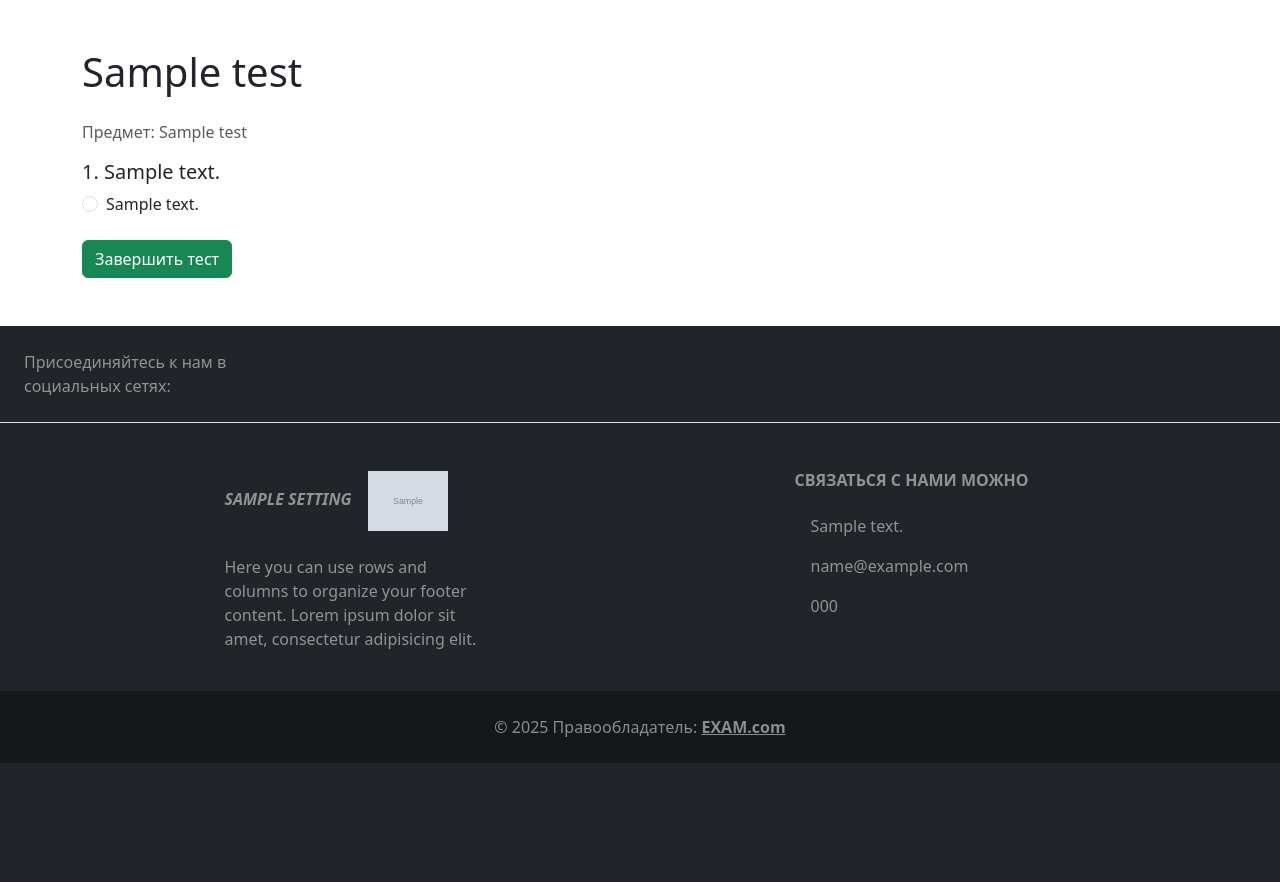
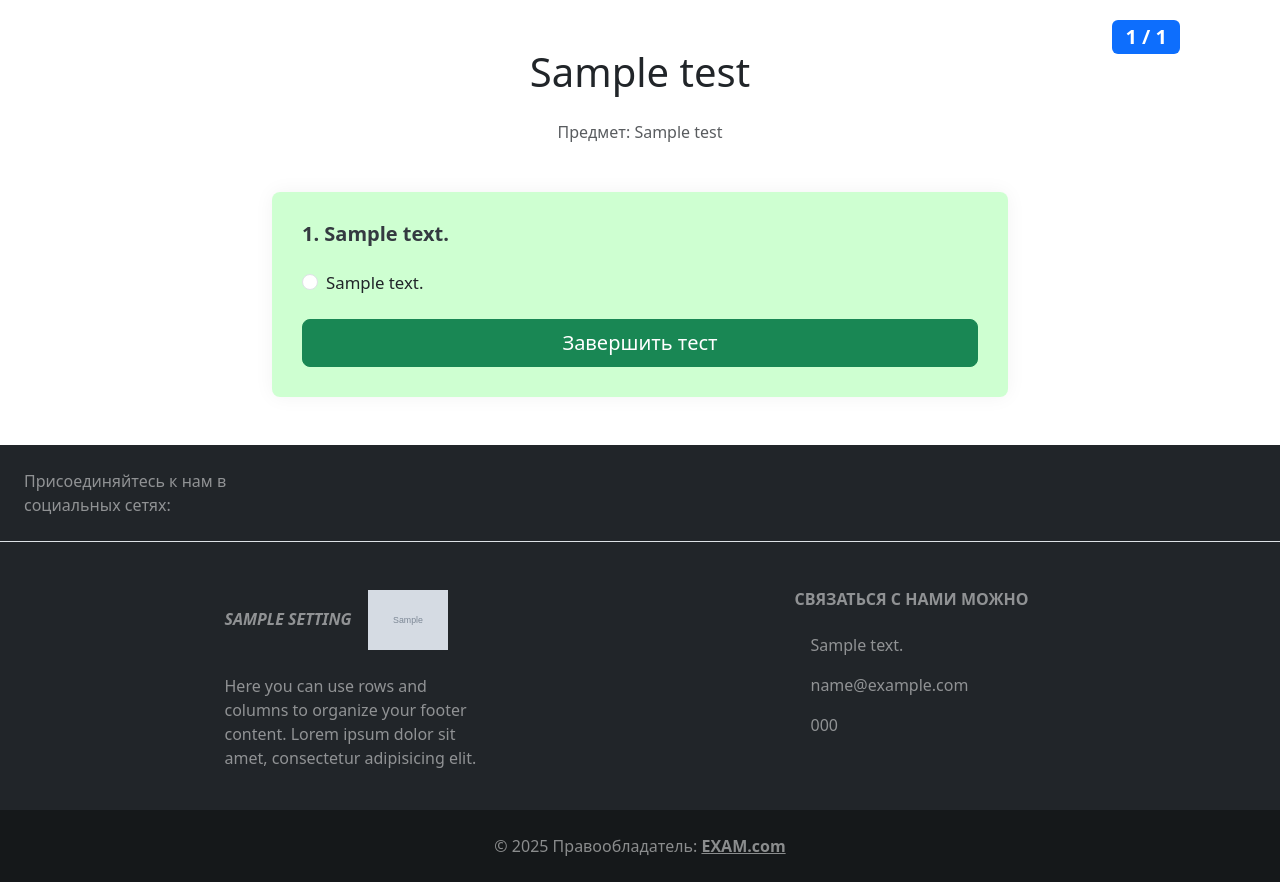
Before and after one commit to Dungeon-master06/Docker, a Django app: page /exams/test/1/ in a window 1280 px wide. Shown: the part 86-968 px from the top of the page. Before the commit the page ends 849 px from the top, so only its background shows below. Run offline with Django 5.2, Linux system fonts and the light colour scheme; a user stored in the database is signed in; tables that the repository leaves empty hold one stand-in row (values such as "Sample post"); grey boxes marked "Sample" are stand-in pictures; some libraries are stand-ins or nearby versions.

Commit message:
добавил стили в тесты

```diff
--- a/apps/books/views.py
+++ b/apps/books/views.py
@@ -1,4 +1,5 @@
 from django.shortcuts import render, get_object_or_404
+from django.contrib.auth.decorators import login_required
 from django.http import FileResponse
 from .models import Book, Category
 from apps.settingis.models import Settings, SocialLink
@@ -55,7 +56,7 @@ def book_detail(request, pk):
         'settings': settings
     }
     return render(request, 'pages/books/book-detail.html', context)
-
+@login_required(login_url='login')
 def download_book(request, pk):
     book = get_object_or_404(Book, pk=pk)
     return FileResponse(book.file.open('rb'), as_attachment=True, filename=book.file.name)
--- a/apps/exams/views.py
+++ b/apps/exams/views.py
@@ -11,7 +11,10 @@ def test_list(request):
     settings = Settings.objects.order_by('-id').first()
     social_links = SocialLink.objects.all()
     tests = Test.objects.all()
-    paginator = Paginator(tests, 6)
+    search_query = request.GET.get('q', '')
+    if search_query:
+        tests = tests.filter(title__icontains=search_query)
+    paginator = Paginator(tests, 3)
     page_number = request.GET.get('page')
     page_obj = paginator.get_page(page_number)
     context = {
@@ -26,37 +29,67 @@ def test_list(request):
 
 @login_required(login_url='login')
 def take_test(request, test_id):
-    # Страница для прохождения теста
     test = get_object_or_404(Test, id=test_id)
     settings = Settings.objects.order_by('-id').first()
     social_links = SocialLink.objects.all()
+    questions = list(test.questions.all().order_by('id'))
+    total_questions = len(questions)
+
+    # Если нет вопросов — сразу вернуть шаблон с предупреждением
+    if total_questions == 0:
+        context = {
+            'test': test,
+            'question': None,
+            'current_index': 0,
+            'total_questions': 0,
+            'settings': settings,
+            'social_links': social_links,
+        }
+        return render(request, 'pages/exams/take_test.html', context)
+
+    current_index = int(request.POST.get('current_index', 1))
 
     if request.method == 'POST':
-        # подсчет баллов
-        score = 0
-        for question in test.questions.all():
-            selected_answer_id = request.POST.get(f'q_{question.id}')
-            if selected_answer_id:
-                if Answer.objects.get(id=selected_answer_id).is_correct:
-                    score+=1
-        total = test.questions.count()
-        recommend_books = []
-        if score < total:
-            recommend_books = Book.objects.filter(
-                title__icontains=test.subject
-            ).distinct()[:5]
-        context = {
-            'test':test,
-            'score':score,
-            'total': total,
-            'recommend_books': recommend_books,
-            'settings':settings,
-            'social_links':social_links
-        }
-        return render(request, 'pages/exams/test_result.html', context)
+        current_question = questions[current_index - 1]
+        selected_answer_id = request.POST.get(f'q_{current_question.id}')
+        if selected_answer_id:
+            request.session[f'test_{test_id}_q_{current_question.id}'] = int(selected_answer_id)
+
+        if current_index >= total_questions:
+            score = 0
+            for q in questions:
+                ans_id = request.session.get(f'test_{test_id}_q_{q.id}')
+                if ans_id and Answer.objects.filter(id=ans_id, is_correct=True).exists():
+                    score += 1
+
+            recommend_books = []
+            if score < total_questions:
+                recommend_books = Book.objects.filter(
+                    title__icontains=test.subject
+                ).distinct()[:5]
+
+            for q in questions:
+                request.session.pop(f'test_{test_id}_q_{q.id}', None)
+
+            context = {
+                'test': test,
+                'score': score,
+                'total': total_questions,
+                'recommend_books': recommend_books,
+                'settings': settings,
+                'social_links': social_links,
+            }
+            return render(request, 'pages/exams/test_result.html', context)
+
+        current_index += 1
+
+    current_question = questions[current_index - 1]
     context = {
-        'test':test,
-        'settings':settings,
-        'social_links':social_links
+        'test': test,
+        'question': current_question,
+        'current_index': current_index,
+        'total_questions': total_questions,
+        'settings': settings,
+        'social_links': social_links,
     }
     return render(request, 'pages/exams/take_test.html', context)
--- a/templates/pages/exams/take_test.html
+++ b/templates/pages/exams/take_test.html
@@ -1,37 +1,101 @@
+{% load static %}
 <!DOCTYPE html>
-{% load static %}
 <html lang="ru">
 <head>
     <meta charset="UTF-8">
     <title>{{ test.title }}</title>
     <link href="{% static 'css/bootstrap.css' %}" rel="stylesheet">
+    <style>
+        .question-card {
+            background:rgba(160, 255, 165, 0.514);
+            border-radius: 8px;
+            box-shadow: 0 0 20px rgba(0,0,0,0.05);
+            padding: 30px;
+        }
+
+        .question-counter {
+            position: absolute;
+            top: 20px;
+            right: 30px;
+        }
+
+        .form-check-input:checked {
+            background-color: #198754;
+            border-color: #198754;
+        }
+
+        h5.question-text {
+            font-size: 1.25rem;
+            font-weight: 600;
+            color: #343a40;
+        }
+
+        .form-check-label {
+            font-size: 1.05rem;
+        }
+    </style>
 </head>
 <body>
 {% include 'header.html' %}
-  <div class="container py-5">
-      <h1 class="mb-4">{{ test.title }}</h1>
-      <p class="text-muted">Предмет: {{ test.subject }}</p>
 
+<div class="container py-5 position-relative">
+    <!-- Визуальный счётчик -->
+    <div class="question-counter">
+        <span class="badge bg-primary fs-5">
+            {{ current_index }} / {{ total_questions }}
+        </span>
+    </div>
+
+    <!-- Заголовок теста -->
+    <h1 class="mb-4 text-center">{{ test.title }}</h1>
+    <p class="text-muted text-center mb-5">Предмет: {{ test.subject }}</p>
+
+    {% if question %}
+    <!-- ... уже существующая форма ... -->
+    <div class="row justify-content-center">
+        <div class="col-md-8">
+            <div class="question-card">
                 <form method="post">
                     {% csrf_token %}
-          {% for question in test.questions.all %}
                     <div class="mb-4">
-                  <h5>{{ forloop.counter }}. {{ question.text|safe }}</h5>
+                        <h5 class="question-text">{{ current_index }}. {{ question.text|safe }}</h5>
+                    </div>
+
+                    <div class="mb-4">
                         {% for answer in question.answers.all %}
-                      <div class="form-check">
+                            <div class="form-check mb-2">
                                 <input class="form-check-input" type="radio"
-                                name="q_{{ question.id }}" id="a_{{ answer.id }}" value="{{ answer.id }}">
+                                       name="q_{{ question.id }}" id="a_{{ answer.id }}"
+                                       value="{{ answer.id }}" required>
                                 <label class="form-check-label" for="a_{{ answer.id }}">
                                     {{ answer.text }}
                                 </label>
                             </div>
                         {% endfor %}
                     </div>
-          {% endfor %}
-          <button type="submit" class="btn btn-success">Завершить тест</button>
+
+                    <input type="hidden" name="current_index" value="{{ current_index }}">
+                    <div class="d-grid">
+                        <button type="submit" class="btn btn-success btn-lg">
+                            {% if current_index < total_questions %}
+                                Далее →
+                            {% else %}
+                                Завершить тест
+                            {% endif %}
+                        </button>
+                    </div>
                 </form>
             </div>
+        </div>
+    </div>
+{% else %}
+    <div class="alert alert-warning text-center mt-5 fs-5 shadow-sm" role="alert">
+        ⚠️ У этого теста пока нет вопросов.
+    </div>
+{% endif %}
+</div>
+
 {% include 'footer.html' %}
+<script src="{% static 'js/bootstrap.js' %}"></script>
 </body>
-<script src="{% static 'js/bootstrap.js' %}"></script>
 </html>
--- a/templates/pages/exams/test_result.html
+++ b/templates/pages/exams/test_result.html
@@ -27,7 +27,7 @@
                                     <a href="{{ book.get_absolute_url }}" class="text-decoration-none text-dark">{{ book.title }}</a>
                                 </h5>
                                 <h6 class="card-subtitle mb-2 text-muted">{{ book.author }}</h6>
-                                <p class="card-text">{{ book.description|truncatewords:10 }}</p>
+                                <p class="card-text">{{ book.description|truncatewords:10|safe }}</p>
                                 <div class="mt-auto">
                                     <a href="{{ book.get_absolute_url }}" class="btn btn-primary btn-sm w-100 mb-2">Подробнее 📖</a>
                                 </div>
```
Lines whose indentation alone changed are shown as unchanged.
